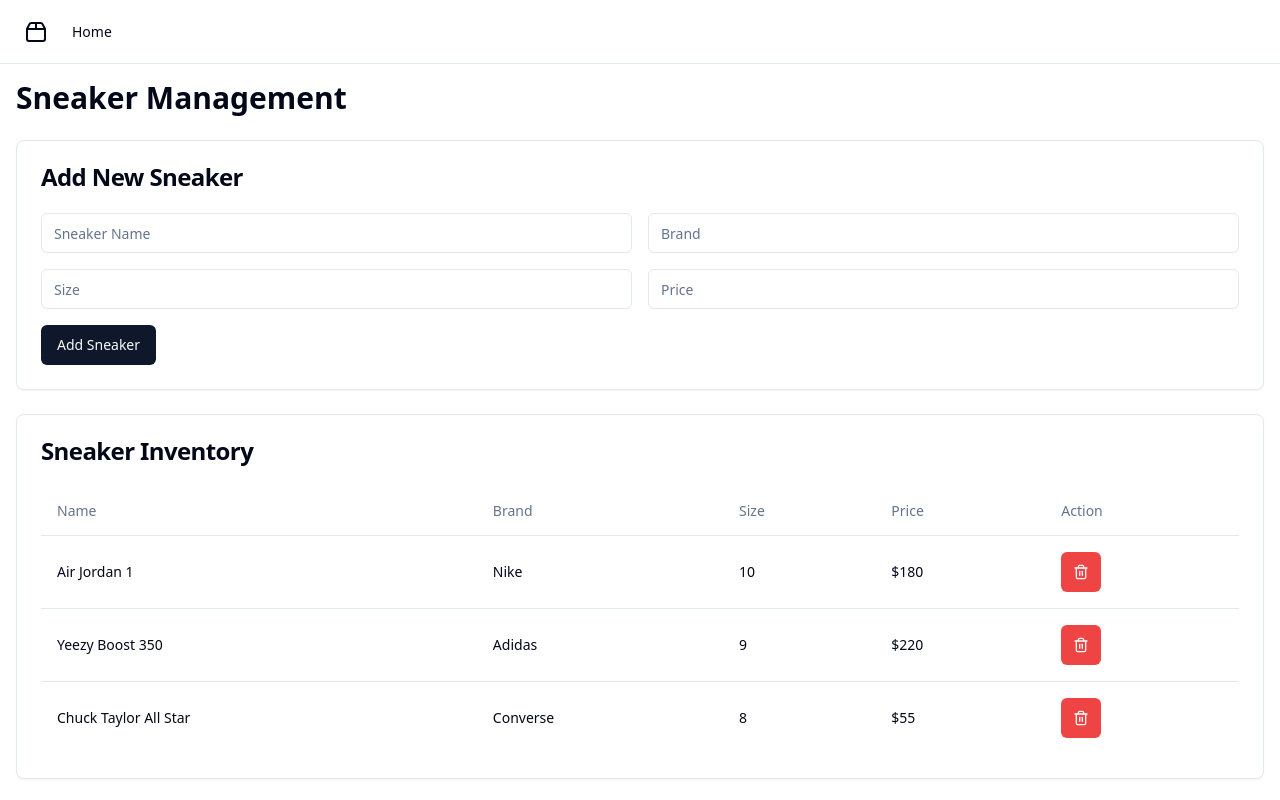
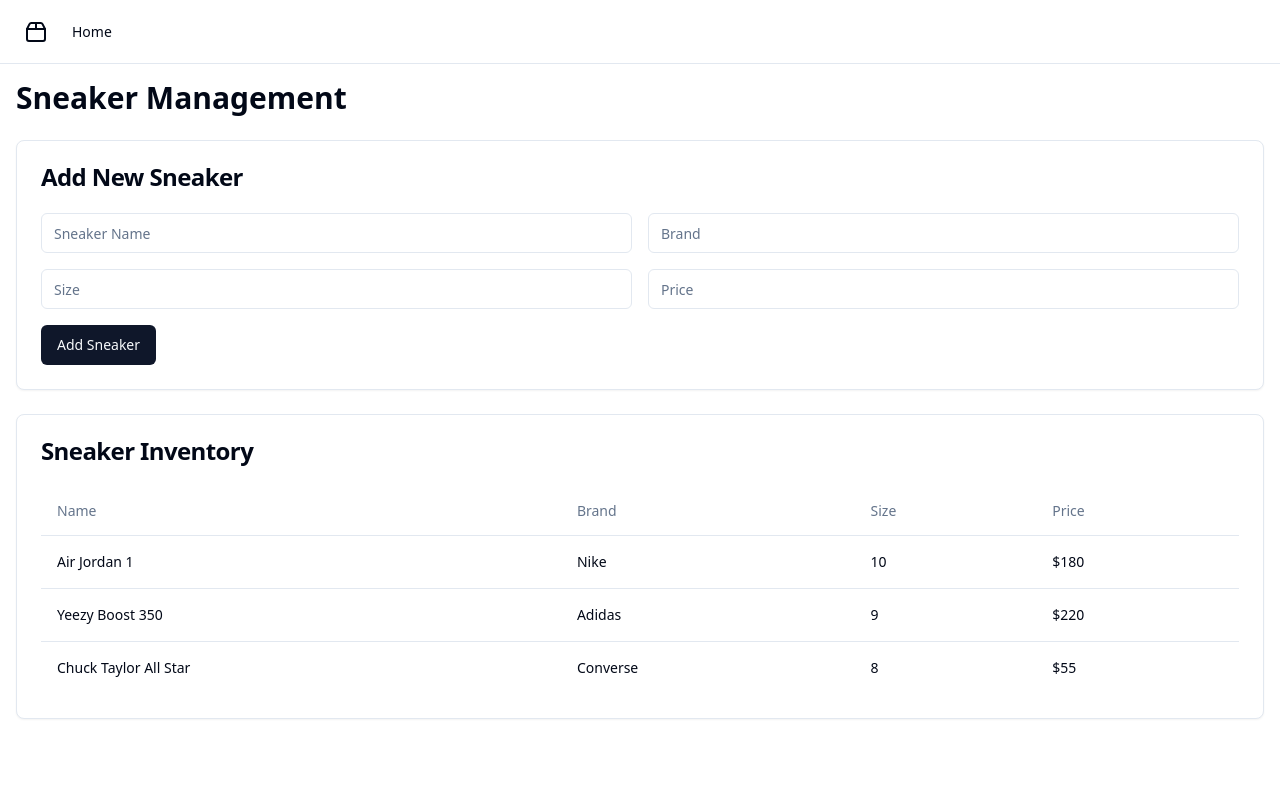
Before and after one commit to GPT-Engineer-App-Dev/sneaker-manager-portal, a React (Vite) app: page / in a window 1280 px wide. Built offline with nearby package versions, Linux system fonts and the light colour scheme.

Commit message:
GPT Engineer Update

```diff
--- a/src/pages/Index.jsx
+++ b/src/pages/Index.jsx
@@ -3,7 +3,6 @@ import { Button } from "@/components/ui/button";
 import { Input } from "@/components/ui/input";
 import { Card, CardContent, CardHeader, CardTitle } from "@/components/ui/card";
 import { Table, TableBody, TableCell, TableHead, TableHeader, TableRow } from "@/components/ui/table";
-import { Trash2 } from 'lucide-react';
 
 const SneakerManagement = () => {
   const [sneakers, setSneakers] = useState([
@@ -21,13 +20,9 @@ const SneakerManagement = () => {
 
   const handleAddSneaker = () => {
     if (newSneaker.name && newSneaker.brand && newSneaker.size && newSneaker.price) {
-      setSneakers([...sneakers, { id: Date.now(), ...newSneaker }]);
+      setSneakers([...sneakers, { id: sneakers.length + 1, ...newSneaker }]);
       setNewSneaker({ name: '', brand: '', size: '', price: '' });
     }
-  };
-
-  const handleRemoveSneaker = (id) => {
-    setSneakers(sneakers.filter(sneaker => sneaker.id !== id));
   };
 
   return (
@@ -83,7 +78,6 @@ const SneakerManagement = () => {
                 <TableHead>Brand</TableHead>
                 <TableHead>Size</TableHead>
                 <TableHead>Price</TableHead>
-                <TableHead>Action</TableHead>
               </TableRow>
             </TableHeader>
             <TableBody>
@@ -93,15 +87,6 @@ const SneakerManagement = () => {
                   <TableCell>{sneaker.brand}</TableCell>
                   <TableCell>{sneaker.size}</TableCell>
                   <TableCell>${sneaker.price}</TableCell>
-                  <TableCell>
-                    <Button
-                      variant="destructive"
-                      size="icon"
-                      onClick={() => handleRemoveSneaker(sneaker.id)}
-                    >
-                      <Trash2 className="h-4 w-4" />
-                    </Button>
-                  </TableCell>
                 </TableRow>
               ))}
             </TableBody>
```
